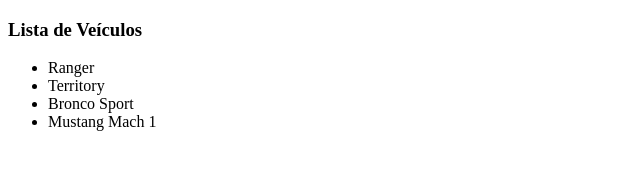
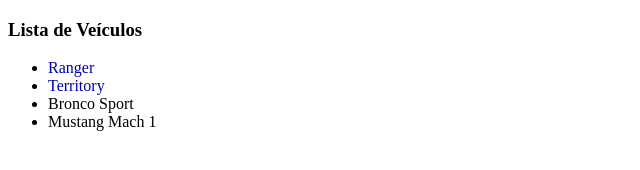
Before and after one commit to YuriBessa/desafio-Senai-Cimatec-, a plain HTML site: page index.html in a window 1280 px wide. Shown: the full height of the page, 0-640 px from the left. Drawn offline with Linux system fonts and the light colour scheme.

Commit message:
Modificando a cor do nome da Ranger e da Tarritory

```diff
--- a/index.html
+++ b/index.html
@@ -10,8 +10,8 @@
 			<section>
 				<h3> Lista de Veículos </h3>
 				<ul>
-					<li>Ranger</li>
-					<li>Territory</li>
+					<li><font color = "#0000AA">Ranger</font></li>
+					<li><font color = "#0000AA">Territory</font></li>
 					<li>Bronco Sport</li>
 					<li>Mustang Mach 1</li>
 				</ul>
```
